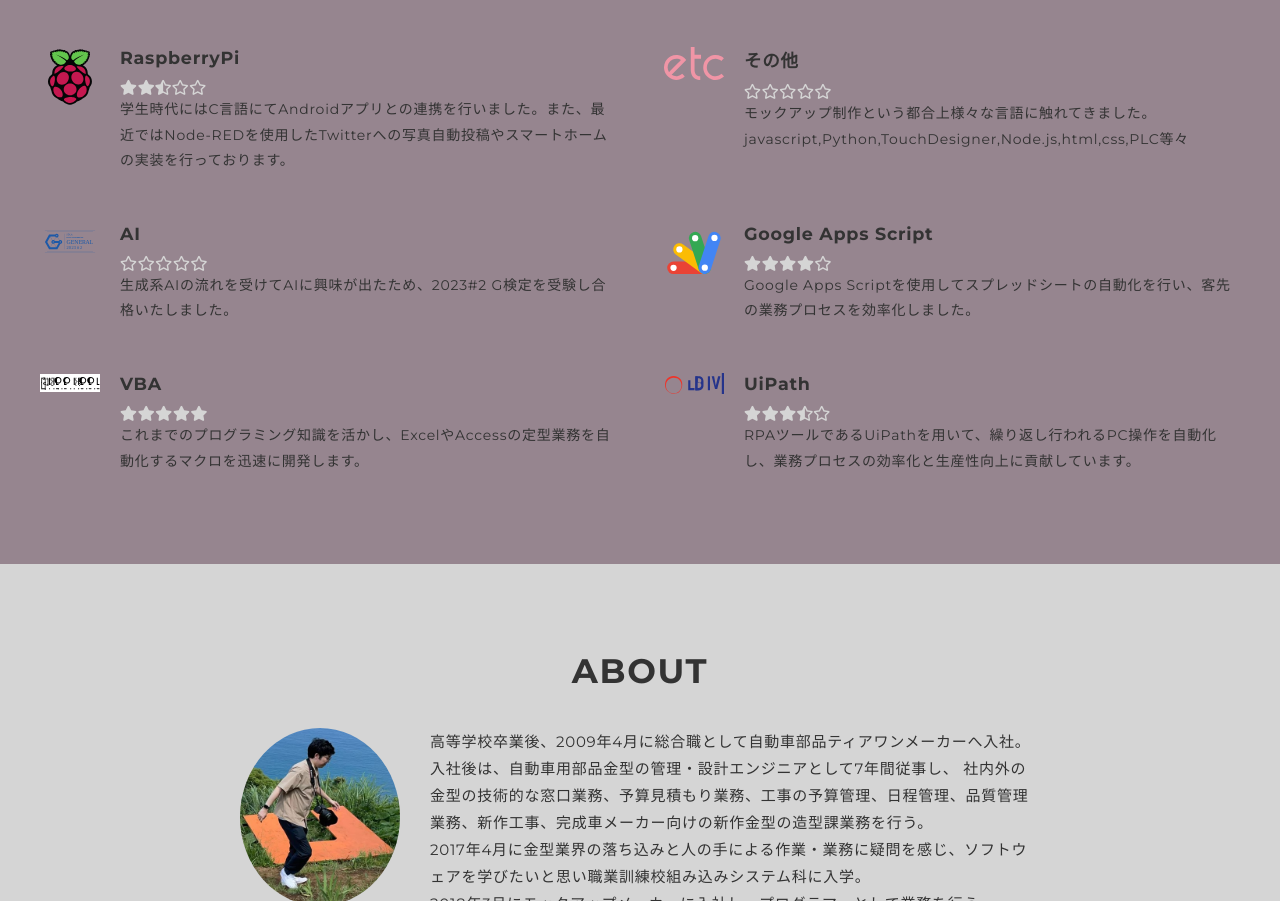
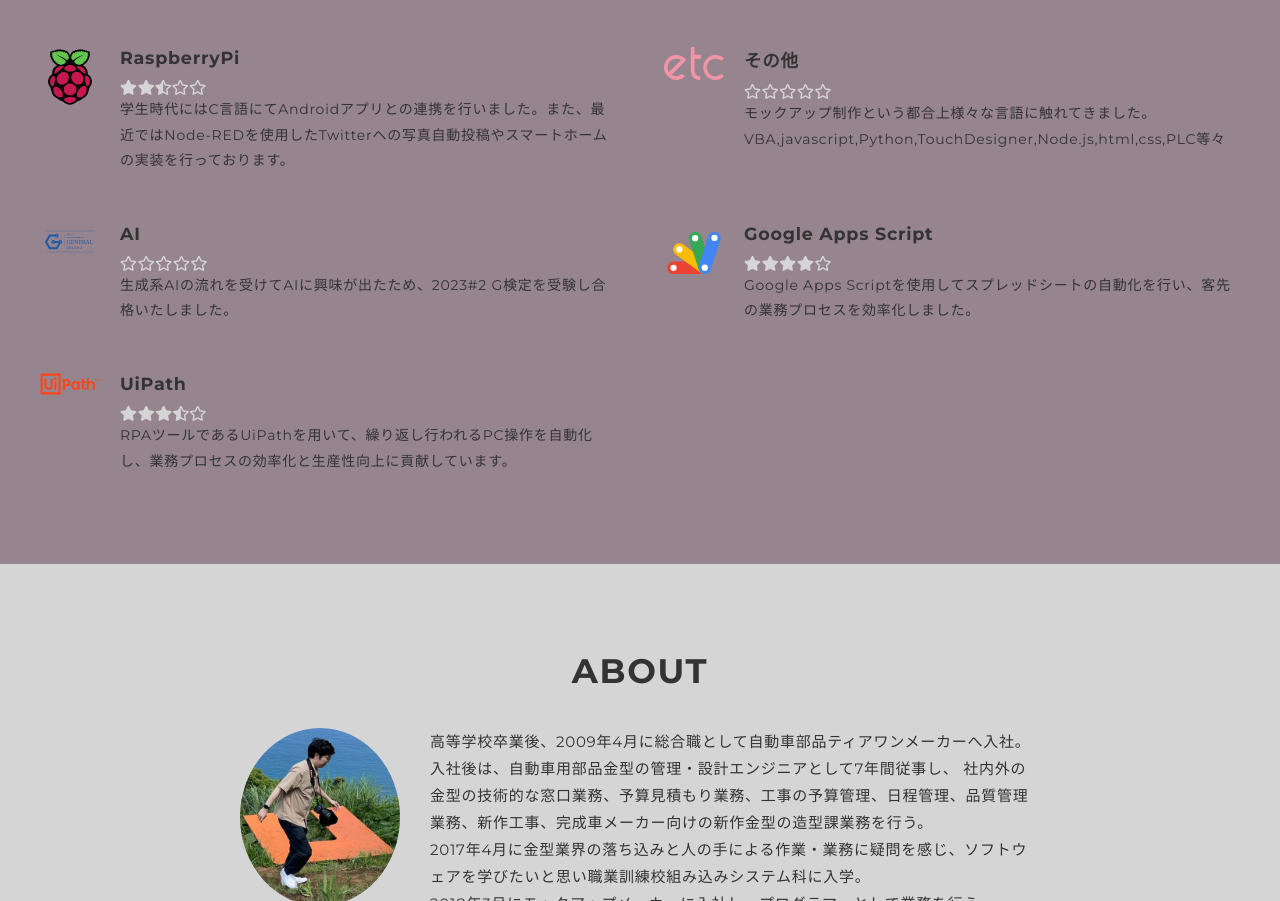
Before and after one commit to nishi10000/portfolio, a plain HTML site: page index.html in a window 1280 px wide. Shown: the part 2355-3256 px from the top of the page. Drawn offline with nearby package versions, Linux system fonts and the light colour scheme.

Commit message:
uipathのロゴを正しくした、vbaのアイコンが見つからなかったので、vbaは消しといた

```diff
--- a/index.html
+++ b/index.html
@@ -172,7 +172,7 @@
                 <h3 class="skill-name">その他</h3>
                 <span class="star" data-rate="0.0" role="img" aria-label="5段階中0.0"></span>
                 <p class="skill-text">
-                  モックアップ制作という都合上様々な言語に触れてきました。javascript,Python,TouchDesigner,Node.js,html,css,PLC等々</p>
+                  モックアップ制作という都合上様々な言語に触れてきました。VBA,javascript,Python,TouchDesigner,Node.js,html,css,PLC等々</p>
               </div>
             </div>
             <div class="skill-item">
@@ -195,17 +195,7 @@
               </div>
             </div>
             <div class="skill-item">
-              <p class="skill-img"><img src="img/vba.svg" alt="VBA"></p>
-              <div class="skill-body">
-                <h3 class="skill-name">VBA</h3>
-                <span class="star" data-rate="5.0" role="img" aria-label="5段階中5.0"></span>
-                <p class="skill-text">
-                  これまでのプログラミング知識を活かし、ExcelやAccessの定型業務を自動化するマクロを迅速に開発します。
-                </p>
-              </div>
-            </div>
-            <div class="skill-item">
-              <p class="skill-img"><img src="img/uipath.svg" alt="UiPath"></p>
+              <p class="skill-img"><img src="img/UiPath_logo.svg" alt="UiPath"></p>
               <div class="skill-body">
                 <h3 class="skill-name">UiPath</h3>
                 <span class="star" data-rate="3.5" role="img" aria-label="5段階中3.5"></span>
```
Also changed, not shown: img/UiPath_logo.svg (added), img/uipath.svg (deleted).
